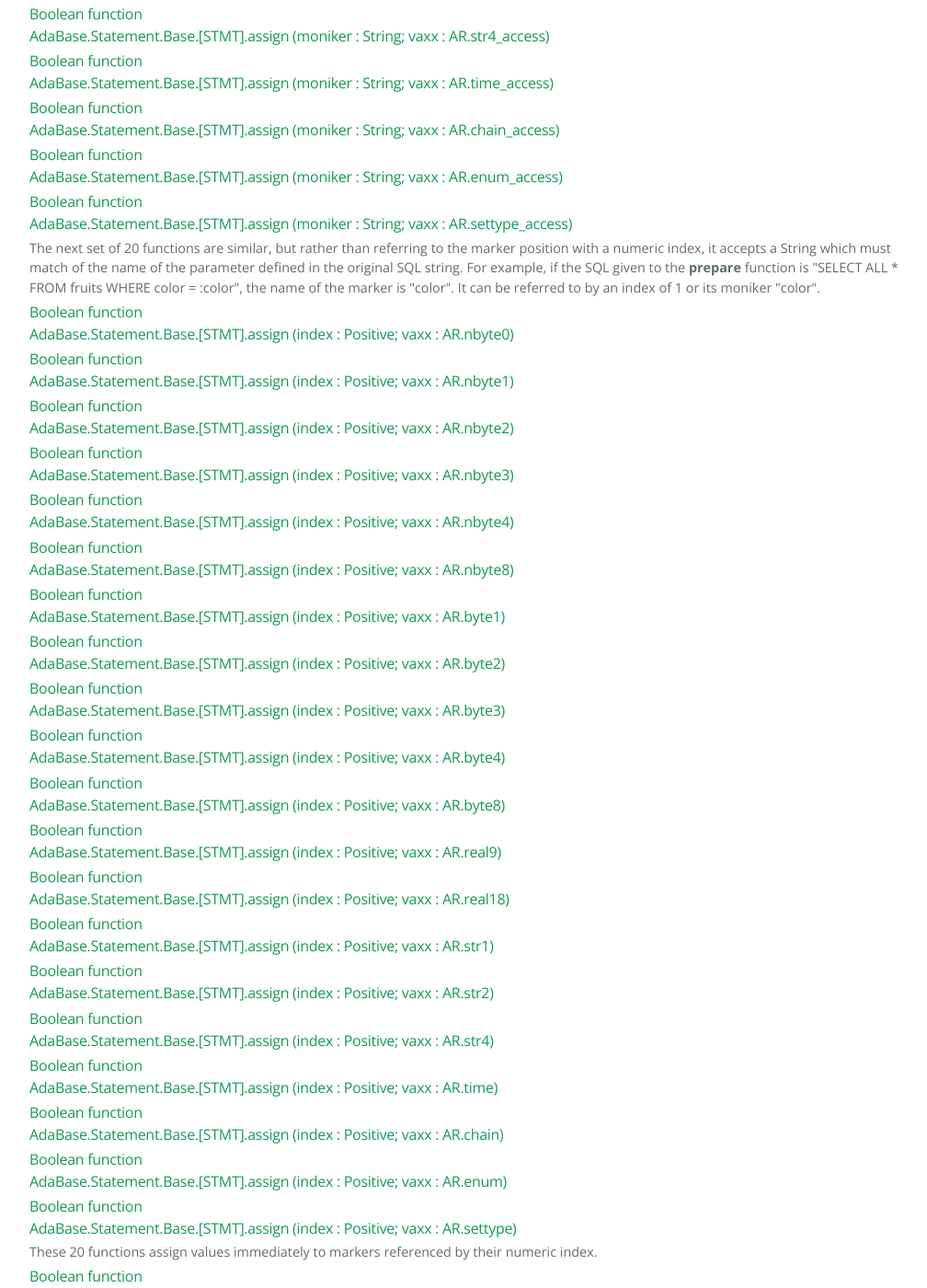
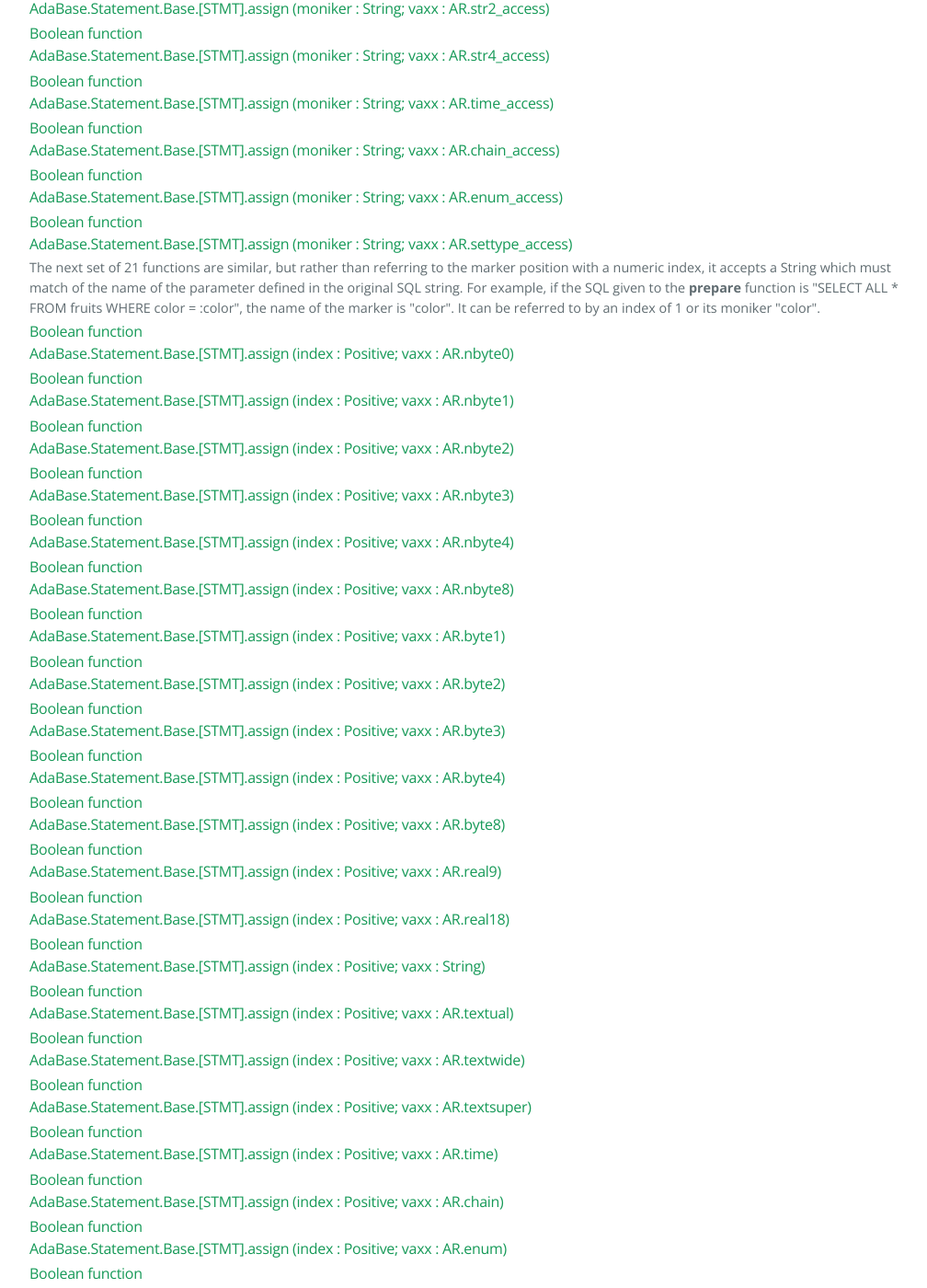
Before and after one commit to jrmarino/AdaBase, a Jekyll site: the page built from stmt_assign.md, in a window 1280 px wide and 1400 px high, scrolled down 3395 px. Shown: the whole window at 92% size, without its empty margins (0-1008 px from the left). Built offline with Jekyll 4.4.1, drawn with Linux system fonts in a browser that asks for light colours; some of the changed text lies outside the part shown.

Commit message:
Fix several issues with assign documentation
1) there are 82 overloaded functions, not 80
2) the three unbounded text types had the wrong names, corrected
3) The two missing functions were "String" based, and they automatically
convert to textual (a convenience feature)
4) Document that when assign is given an access type that is defined as
null, the driver will attempt to set the parameter to null (e.g. insert
NULL parameters in a new record)

```diff
--- a/_config.yml
+++ b/_config.yml
@@ -185,8 +185,8 @@
        stmt_bind: '<a href="stmt_bind.html">stmt bind (x40)</a>'
        f_bind: '<a href="stmt_bind.html">func bind (x40)</a>'
 
-       stmt_assign: '<a href="stmt_assign.html">stmt assign (x80)</a>'
-       f_assign: '<a href="stmt_assign.html">func assign (x80)</a>'
+       stmt_assign: '<a href="stmt_assign.html">stmt assign (x82)</a>'
+       f_assign: '<a href="stmt_assign.html">func assign (x82)</a>'
 
        stmt_last_insert_id: '<a href="stmt_last_insert_id.html">stmt last insert id</a>'
        f_stmt_last_insert_id: '<a href="stmt_last_insert_id.html">func last_insert_id</a>'
--- a/stmt_assign.md
+++ b/stmt_assign.md
@@ -69,9 +69,10 @@
 end AdaBase.Results;
 </pre>
 <p>
-This page documents 80 overloaded assign functions, four for each standard
-data type. These functions bind to the markers of a previously prepared
-statement.
+This page documents 82 overloaded assign functions, four for each standard
+data type and two additional ones for <i>String</i> variables which are
+automatically converted to <i>textual</i> types.  These functions bind to the
+markers of a previously prepared statement.
 </p>
 <p>
 The first 20 functions reference the marker by its numeric index starting from 1
@@ -82,8 +83,8 @@
 the <b>execute</b> command is issued.
 </p>
 <p>
-The next 20 functions reference the marker by its numeric index and define its
-value with a constant of the same data type of the marker.  The final 20
+The next 21 functions reference the marker by its numeric index and define its
+value with a constant of the same data type of the marker.  The final 21
 functions are similar, but reference the marker by their names.
 </p>
 <h3>Boolean function<br/>
@@ -131,7 +132,9 @@
 the markers must be defined.  One method is to pass access to a variable of the same
 type as the marker.  The first 20 of the 80 overloaded bind functions accept an index
 starting with 1 that matches the column number of the result row.  The <i>vaxx</i>
-argument accepts a pointer to one of the 20 native data type.
+argument accepts a pointer to one of the 20 native data type.  If the access type
+assigned to <i>vaxx</i> is set to null, the driver will attempt to set the parameter
+to NULL, e.g. insert NULL into a record's field rather than a value.
 </p>
 <p>Once a variable is assigned, the user can change the values of the variables before
 each prepared statement execution; no further assignments are necessary past the first
@@ -180,7 +183,7 @@
 <h3>Boolean function<br/>
 AdaBase.Statement.Base.[STMT].assign (moniker : String; vaxx : AR.settype_access)</h3>
 <p>
-The next set of 20 functions are similar, but rather than referring to the marker
+The next set of 21 functions are similar, but rather than referring to the marker
 position with a numeric index, it accepts a String which must match of the name of the
 parameter defined in the original SQL string.  For example, if the SQL given to the
 <b>prepare</b> function is "SELECT ALL * FROM fruits WHERE color = :color", the name
@@ -213,11 +216,13 @@
 <h3>Boolean function<br/>
 AdaBase.Statement.Base.[STMT].assign (index : Positive; vaxx : AR.real18)</h3>
 <h3>Boolean function<br/>
-AdaBase.Statement.Base.[STMT].assign (index : Positive; vaxx : AR.str1)</h3>
+AdaBase.Statement.Base.[STMT].assign (index : Positive; vaxx : String)</h3>
 <h3>Boolean function<br/>
-AdaBase.Statement.Base.[STMT].assign (index : Positive; vaxx : AR.str2)</h3>
+AdaBase.Statement.Base.[STMT].assign (index : Positive; vaxx : AR.textual)</h3>
 <h3>Boolean function<br/>
-AdaBase.Statement.Base.[STMT].assign (index : Positive; vaxx : AR.str4)</h3>
+AdaBase.Statement.Base.[STMT].assign (index : Positive; vaxx : AR.textwide)</h3>
+<h3>Boolean function<br/>
+AdaBase.Statement.Base.[STMT].assign (index : Positive; vaxx : AR.textsuper)</h3>
 <h3>Boolean function<br/>
 AdaBase.Statement.Base.[STMT].assign (index : Positive; vaxx : AR.time)</h3>
 <h3>Boolean function<br/>
@@ -227,7 +232,7 @@
 <h3>Boolean function<br/>
 AdaBase.Statement.Base.[STMT].assign (index : Positive; vaxx : AR.settype)</h3>
 <p>
-These 20 functions assign values immediately to markers referenced by their
+These 21 functions assign values immediately to markers referenced by their
 numeric index.
 </p>
 <h3>Boolean function<br/>
@@ -257,11 +262,13 @@
 <h3>Boolean function<br/>
 AdaBase.Statement.Base.[STMT].assign (moniker : String; vaxx : AR.real18)</h3>
 <h3>Boolean function<br/>
-AdaBase.Statement.Base.[STMT].assign (moniker : String; vaxx : AR.str1)</h3>
+AdaBase.Statement.Base.[STMT].assign (moniker : String; vaxx : String)</h3>
 <h3>Boolean function<br/>
-AdaBase.Statement.Base.[STMT].assign (moniker : String; vaxx : AR.str2)</h3>
+AdaBase.Statement.Base.[STMT].assign (moniker : String; vaxx : AR.textual)</h3>
 <h3>Boolean function<br/>
-AdaBase.Statement.Base.[STMT].assign (moniker : String; vaxx : AR.str4)</h3>
+AdaBase.Statement.Base.[STMT].assign (moniker : String; vaxx : AR.textwide)</h3>
+<h3>Boolean function<br/>
+AdaBase.Statement.Base.[STMT].assign (moniker : String; vaxx : AR.textsuper)</h3>
 <h3>Boolean function<br/>
 AdaBase.Statement.Base.[STMT].assign (moniker : String; vaxx : AR.time)</h3>
 <h3>Boolean function<br/>
```
